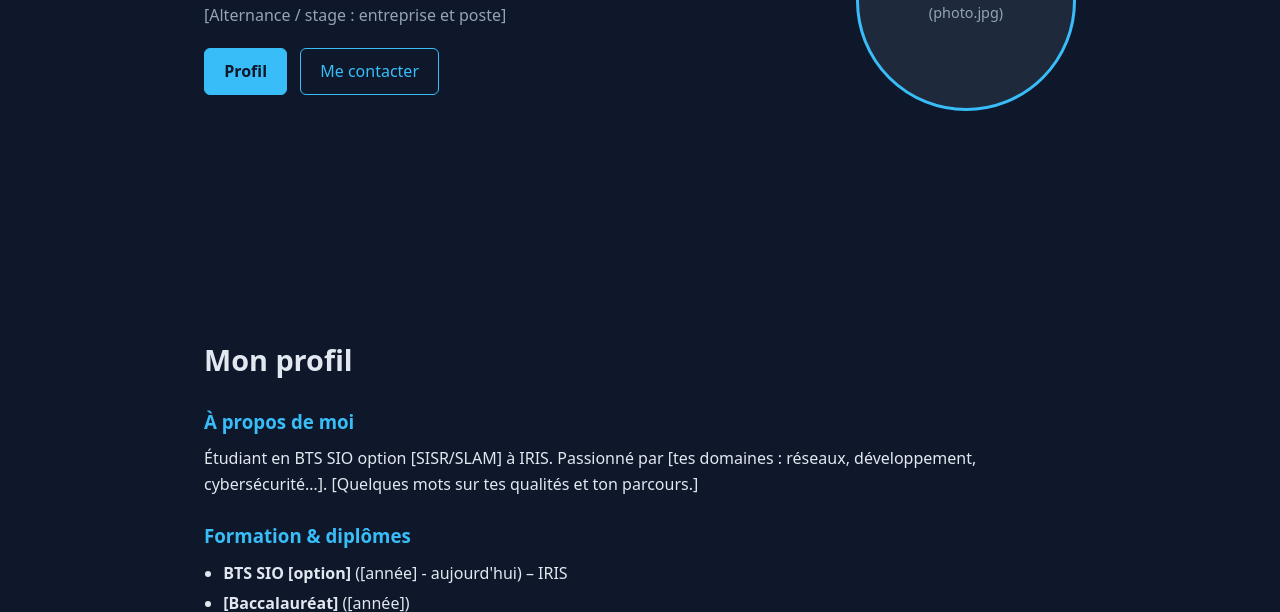
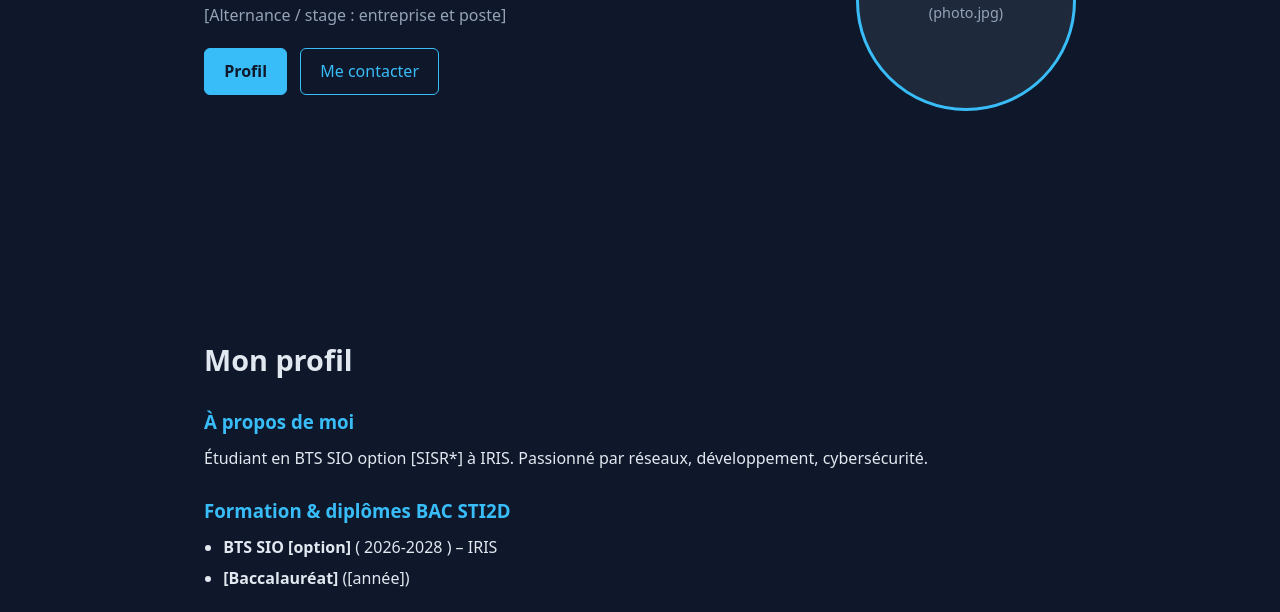
Before and after one commit to Matthieu-neyt/Portfolio-matthneyt, a plain HTML site: page index.html in a window 1280 px wide. Shown: the part 340-952 px from the top of the page. Drawn offline with Linux system fonts and the light colour scheme.

Commit message:
Revise profile section in index.html
Updated personal information and educational background.

```diff
--- a/index.html
+++ b/index.html
@@ -10,9 +10,9 @@
 
 <section id="profil"><h2>Mon profil</h2>
 <h3>À propos de moi</h3>
-<p>Étudiant en BTS SIO option [SISR/SLAM] à IRIS. Passionné par [tes domaines : réseaux, développement, cybersécurité…]. [Quelques mots sur tes qualités et ton parcours.]</p>
-<h3>Formation &amp; diplômes</h3>
-<ul><li><strong>BTS SIO [option]</strong> ([année] - aujourd'hui) – IRIS</li><li><strong>[Baccalauréat]</strong> ([année])</li></ul>
+<p>Étudiant en BTS SIO option [SISR*] à IRIS. Passionné par réseaux, développement, cybersécurité. </p>
+<h3>Formation &amp; diplômes BAC STI2D </h3>
+<ul><li><strong>BTS SIO [option]</strong> ( 2026-2028 ) – IRIS</li><li><strong>[Baccalauréat]</strong> ([année])</li></ul>
 <h3>Expériences professionnelles</h3>
 <ul><li>[Poste] – [Entreprise], [dates]</li></ul>
 <p style="margin-top:1rem"><a class="btn" href="cv.pdf">Télécharger mon CV</a></p>
```
